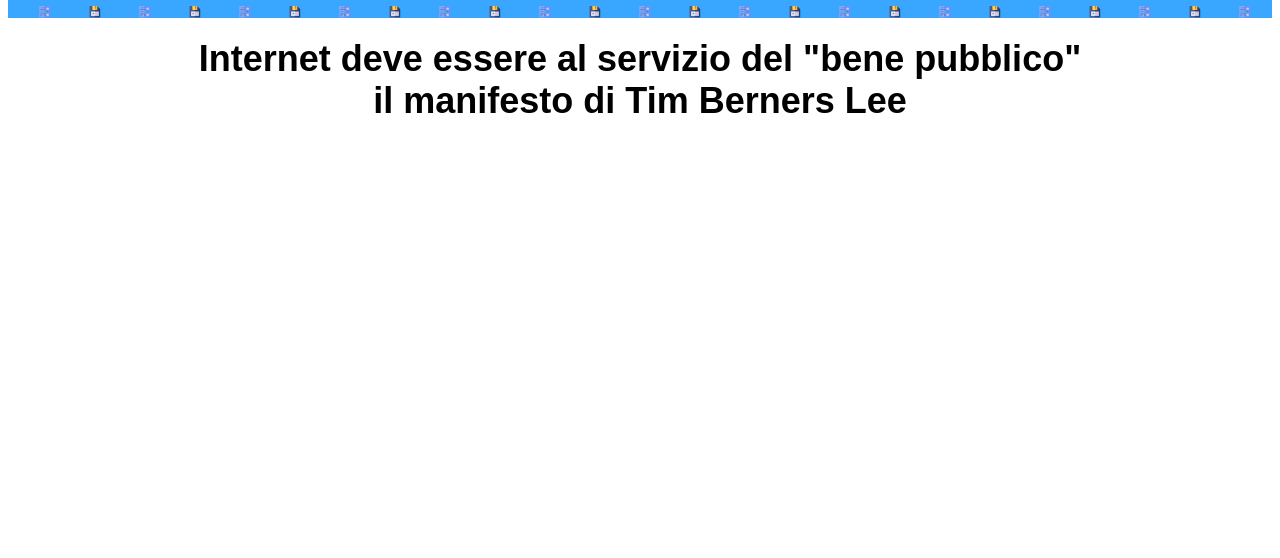
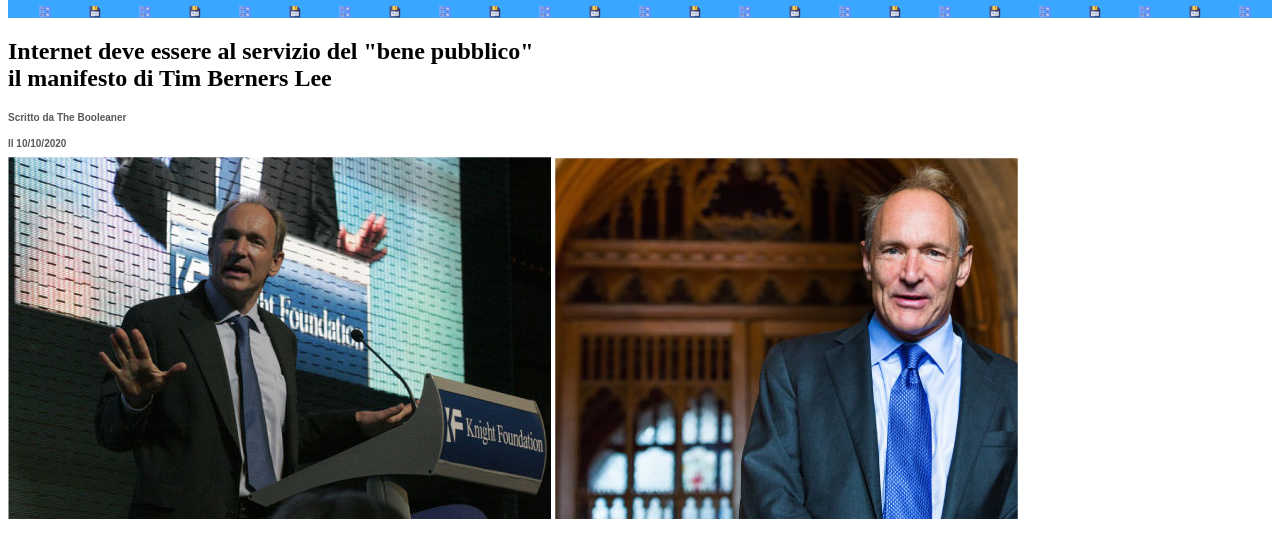
Before and after one commit to noemimassucco/html-css-booleaner, a plain HTML site: page index.html in a window 1280 px wide. Shown: the part 90-648 px from the top of the page. Drawn offline with Linux system fonts and the light colour scheme.

Commit message:
Inserite foto e scritte piccole

```diff
--- a/index.html
+++ b/index.html
@@ -10,10 +10,17 @@
     <header>
         <img src="../html-css-booleaner/img/logo.svg" alt="Logo Booleaner">
     </header>
-    <main></main>
-    <h1 class="Titolo pagina">Internet deve essere al servizio del "bene pubblico" <br>
+    <main>
+<section>
+    <h1 class="Titolo-pagina">Internet deve essere al servizio del "bene pubblico" <br>
 
         il manifesto di Tim Berners Lee</h1>
-    <footer></footer>
+        <h2 class="scritte-piccole"> Scritto da The Booleaner</h2>
+        <h2 class="scritte-piccole"> Il 10/10/2020</h2>
+</section>
+<img src="../html-css-booleaner/img/tim-1.jpg" alt="Foto di Tim Berners Lee">
+<img src="../html-css-booleaner/img/tim-2.jpg" alt="foto di Tim Berners Lee">
+    </main>
+<footer></footer>
 </body>
-</html>
+ </html>
--- a/style/style.css
+++ b/style/style.css
@@ -9,10 +9,20 @@ header img {
     height: 40px;
     margin: 10px;
 }
-h1 {
+.h1  {
     text-align: center;
     font-family: 'Arial', sans-serif;
     font-size: 36px;
     color: rgb(0, 0, 0);
     margin-top: 20px;
 }
+.scritte-piccole {
+    font-family: 'Arial';
+    font-size: 10px;
+    color: rgb(89, 89, 89);
+    margin-top: 15px;
+}
+.immagini-Tim {
+    height: 200px;
+    margin-top: 20px;
+}
```
